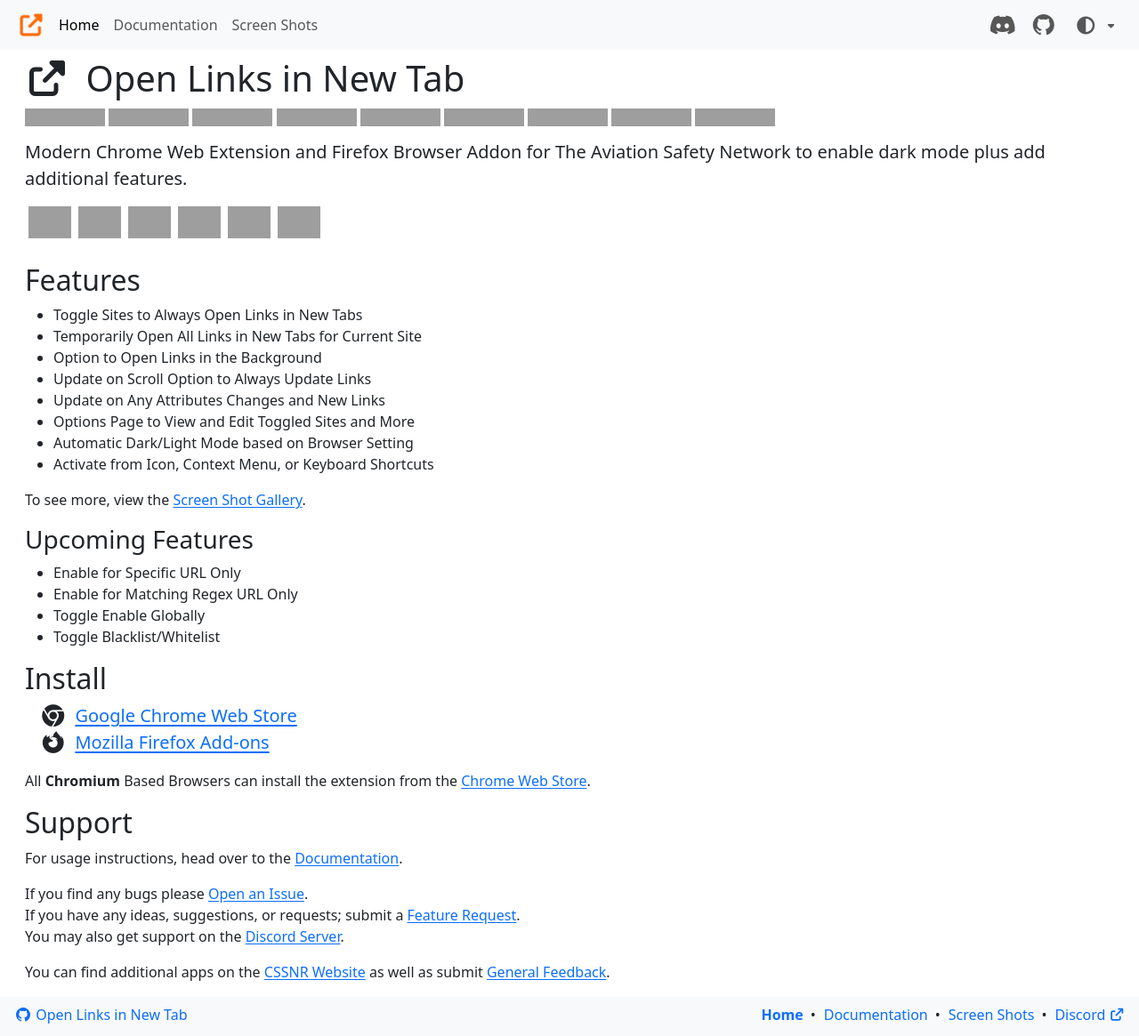
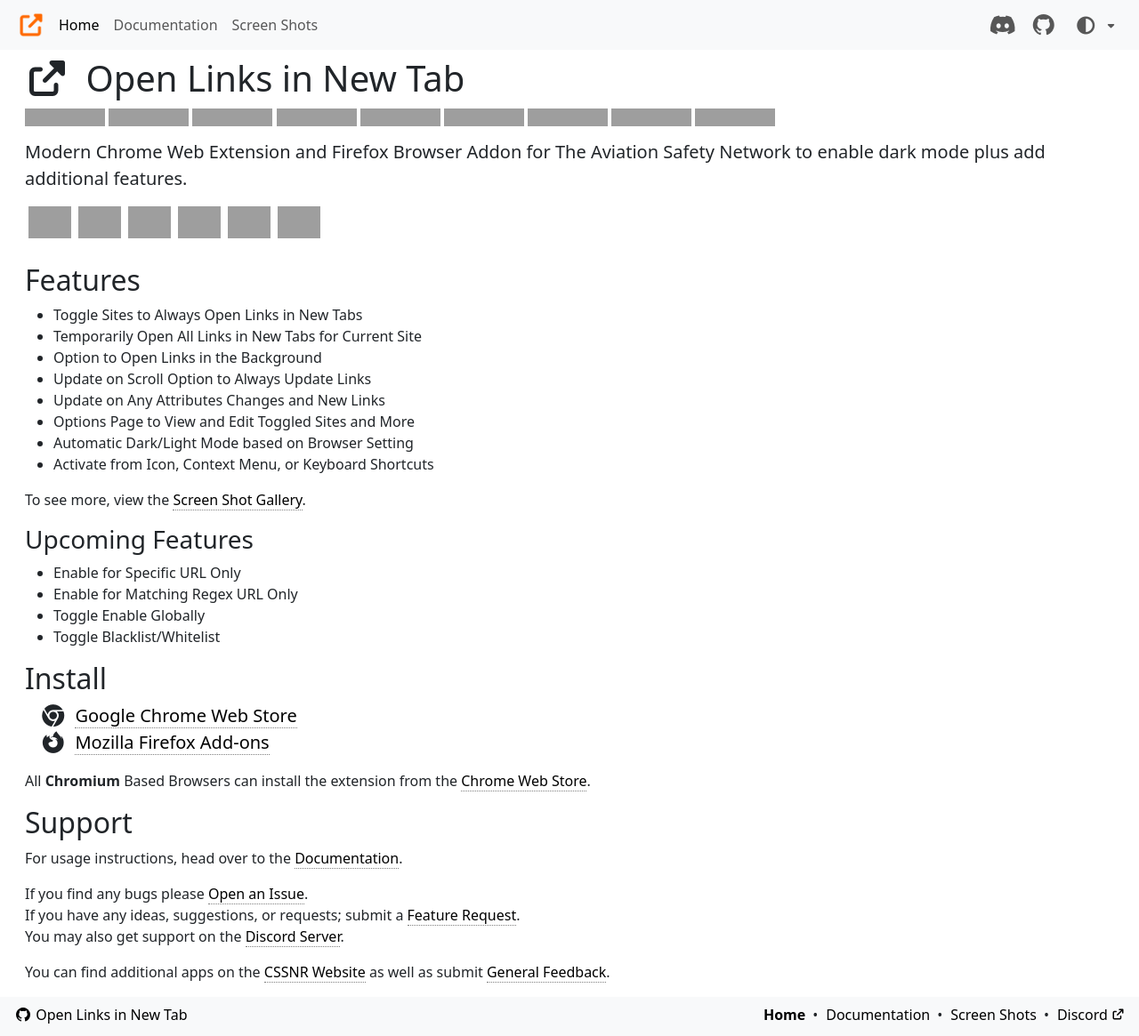
Before and after one commit to cssnr/open-links-in-new-tab-site, a Jekyll site: the page built from src/html/index.html, in a window 1280 px wide. Shown: the whole page at 89% size. Built offline with Jekyll 4.4.1, drawn with Linux system fonts in a browser that asks for light colours; nearby versions of some CDN libraries; library files that are not in the unit come from our copies; comment, search, counter and statistics services are not loaded; grey boxes are pictures that could not be loaded.

Commit message:
Update Links and Build

```diff
--- a/src/_layouts/default.html
+++ b/src/_layouts/default.html
@@ -108,7 +108,7 @@
         <div class="container-fluid py-2">
             <div class="d-flex flex-column flex-md-row">
                 <div class="me-md-auto mb-2 mb-md-0">
-                    <a class="text-decoration-none" href="{{ site.github_url }}" target="_blank" rel="noopener">
+                    <a class="link-body-emphasis text-decoration-none" href="{{ site.github_url }}" target="_blank" rel="noopener">
                         <i class="fab fa-github"></i> {{ site.site_name }}</a>
                 </div>
                 <div class="ms-md-auto">
@@ -116,14 +116,14 @@
                         <ol class="list-inline mb-1 d-flex flex-column flex-sm-row">
                             {% for item in site.menu %}
                                 <li class="list-inline-item mb-2 mb-sm-0">
-                                    <a class="text-decoration-none {% if page.title == item.name %}fw-bold{% endif %}"
+                                    <a class="link-body-emphasis text-decoration-none {% if page.title == item.name %}fw-bold{% endif %}"
                                        href="{{ item.link | relative_url }}" {% if item.external %}target="_blank"{% endif %}>
                                         {{ item.name }}{% if item.external %} <i class="fa-solid fa-arrow-up-right-from-square fa-sm"></i>{% endif %}</a>
                                 </li>
                             {% endfor %}
                             <li class="list-inline-item">
-                                <a class="text-decoration-none" href="{{ site.discord_invite }}" target="_blank">
-                                    Discord <i class="fa-solid fa-arrow-up-right-from-square fa-sm"></i></a>
+                                <a class="link-body-emphasis text-decoration-none" href="{{ site.discord_invite }}" target="_blank">
+                                    Discord <i class="fa-solid fa-arrow-up-right-from-square fa-xs"></i></a>
                             </li>
                         </ol>
                     </nav>
--- a/src/css/main.css
+++ b/src/css/main.css
@@ -37,6 +37,20 @@
     }
 }
 
+a.body-link {
+    color: rgba(var(--bs-emphasis-color-rgb), 1);
+    /*text-decoration-color: rgba(var(--bs-emphasis-color-rgb), 0.4);*/
+    border-bottom: dotted 1px rgba(var(--bs-emphasis-color-rgb), 0.5);
+    text-decoration: none;
+}
+
+a.body-link:hover {
+    color: rgba(var(--bs-emphasis-color-rgb), 0.75);
+    /*text-decoration-color: rgba(var(--bs-emphasis-color-rgb), 0.75);*/
+    border-bottom: dotted 1px rgba(var(--bs-emphasis-color-rgb), 0.75);
+    text-decoration: none;
+}
+
 /* Grow */
 .hvr-grow-lg,
 .hvr-grow {
@@ -57,7 +71,3 @@
 .hvr-grow-lg:hover {
     transform: scale(1.2);
 }
-
-.badges img {
-    min-width: 120px;
-}
--- a/src/html/index.html
+++ b/src/html/index.html
@@ -66,7 +66,7 @@
         <li>Activate from Icon, Context Menu, or Keyboard Shortcuts</li>
     </ul>
 
-    <p>To see more, view the <a href="{{ "/screenshots/" | relative_url }}">Screen Shot Gallery</a>.</p>
+    <p>To see more, view the <a class="body-link" href="{{ "/screenshots/" | relative_url }}">Screen Shot Gallery</a>.</p>
 
     <h3>Upcoming Features</h3>
     <ul>
@@ -80,41 +80,41 @@
 
     <p class="ms-3 lead">
         <i class="fa-brands fa-chrome fa-lg me-1"></i>
-        <a href="{{ site.chrome_url }}" target="_blank" rel="noopener">Google Chrome Web Store</a>
+        <a class="body-link" href="{{ site.chrome_url }}" target="_blank" rel="noopener">Google Chrome Web Store</a>
         <br>
         <i class="fa-brands fa-firefox-browser fa-lg me-1"></i>
-        <a href="{{ site.firefox_url }}" target="_blank" rel="noopener">Mozilla Firefox Add-ons</a>
+        <a class="body-link" href="{{ site.firefox_url }}" target="_blank" rel="noopener">Mozilla Firefox Add-ons</a>
     </p>
 
     <p>
         All <strong>Chromium</strong> Based Browsers can install the extension from the
-        <a href="{{ site.chrome_url }}" target="_blank">Chrome Web Store</a>.
+        <a class="body-link" href="{{ site.chrome_url }}" target="_blank">Chrome Web Store</a>.
     </p>
 
     <h2 id="support">Support</h2>
 
     <p>
         For usage instructions, head over to the
-        <a href="{{ "/docs/" | relative_url }}">
+        <a class="body-link" href="{{ "/docs/" | relative_url }}">
             Documentation</a>.
     </p>
 
     <p>
         If you find any bugs please
-        <a href="{{ site.github_url }}/issues" class="" target="_blank" rel="noopener">Open an Issue</a>.
+        <a class="body-link" href="{{ site.github_url }}/issues" target="_blank" rel="noopener">Open an Issue</a>.
         <br>
         If you have any ideas, suggestions, or requests; submit a
-        <a href="{{ site.github_url }}/discussions/categories/feature-requests" class="" target="_blank" rel="noopener">Feature Request</a>.
+        <a class="body-link" href="{{ site.github_url }}/discussions/categories/feature-requests" target="_blank" rel="noopener">Feature Request</a>.
         <br>
         You may also get support on the
-        <a href="{{ site.discord_invite }}" class="" target="_blank" rel="noopener">Discord Server</a>.
+        <a class="body-link" href="{{ site.discord_invite }}" target="_blank" rel="noopener">Discord Server</a>.
     </p>
 
     <p>
         You can find additional apps on the
-        <a href="https://cssnr.github.io/" class="" target="_blank" rel="noopener">CSSNR Website</a>
+        <a class="body-link" href="https://cssnr.github.io/" target="_blank" rel="noopener">CSSNR Website</a>
         as well as submit
-        <a href="{{ site.feedback_link }}" class="" target="_blank" rel="noopener">
+        <a class="body-link" href="{{ site.feedback_link }}" target="_blank" rel="noopener">
             General Feedback</a>.
     </p>
 </div> <!-- container -->
--- a/src/html/uninstall.html
+++ b/src/html/uninstall.html
@@ -15,11 +15,11 @@
         <div class="text-center">
             <p class="mb-0">Please let us know why you uninstalled {{ site.site_name }}.</p>
             <p id="bug-report" class="mb-1 fs-3 animate__animated animate__delay-1s">
-                All <a href="{{ site.github_url }}/issues" target="_blank" rel="noopener">bugs that get reported</a> <span class="d-inline-block fw-bold">will be fixed!</span>
+                All <a class="body-link" href="{{ site.github_url }}/issues" target="_blank" rel="noopener">bugs that get reported</a> <span class="d-inline-block fw-bold">will be fixed!</span>
             </p>
             <p class="mb-2">
-                Any <a href="{{ site.github_url }}/discussions/categories/feature-requests" target="_blank" rel="noopener">Feature Requests</a> are appreciated.
-                Support is also available on <a href="{{ site.discord_invite }}" target="_blank" rel="noopener">Discord</a>.
+                Any <a class="body-link" href="{{ site.github_url }}/discussions/categories/feature-requests" target="_blank" rel="noopener">Feature Requests</a> are appreciated.
+                Support is also available on <a class="body-link" href="{{ site.discord_invite }}" target="_blank" rel="noopener">Discord</a>.
             </p>
         </div>
         {% include alerts.html %}
```
Also changed, not shown: src/css/bootstrap.scss (+12 -12 lines), src/html/docs.html (+9 -9 lines), src/js/docs.js (+6 -3 lines), src/js/uninstall.js (+5 -5 lines), .github/workflows/pages.yaml.
